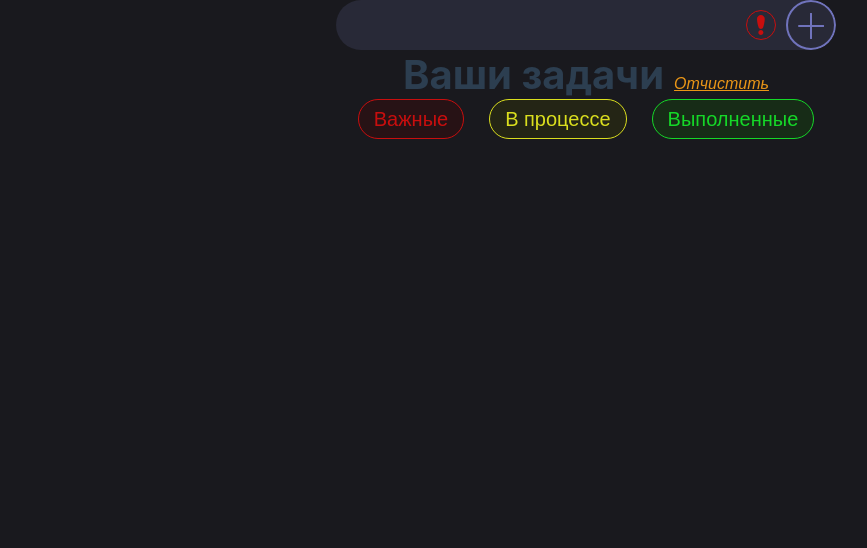
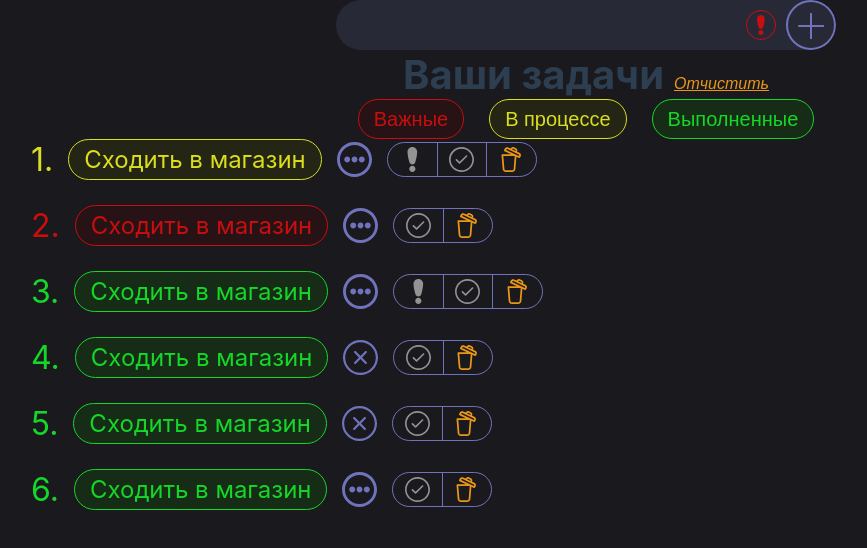
Before and after one commit to StMelik/vue-todo-app, a Vue app: page / in a window 1280 px wide. Shown: the top 548 px of the page, without its empty margins (54-921 px from the left). Built offline with nearby package versions, Linux system fonts and the light colour scheme.

Commit message:
feat: добавить список

```diff
--- a/src/App.vue
+++ b/src/App.vue
@@ -3,19 +3,22 @@
   <FormAdd/>
   <AppTitle/>
   <AppFilter/>
+  <AppList/>
 </template>
 
 <script>
 import FormAdd from './components/FormAdd/FormAdd.vue'
 import AppTitle from './components/AppTitle/AppTitle.vue'
 import AppFilter from './components/AppFilter/AppFilter.vue'
+import AppList from './components/AppList/AppList.vue'
 
 export default {
   name: 'App',
   components: {
     FormAdd,
     AppTitle,
-    AppFilter
+    AppFilter,
+    AppList
 }
 }
 </script>
@@ -37,7 +40,7 @@ body {
   font-family: Inter, sans-serif;
   -webkit-font-smoothing: antialiased;
   -moz-osx-font-smoothing: grayscale;
-  text-align: center;
+  // text-align: center;
   color: #2c3e50;
   margin-top: 60px;
   max-width: 1140px;
--- /dev/null
+++ b/src/components/AppList/AppList.scss
@@ -0,0 +1,127 @@
+@import '../../constants/colors.scss';
+@import '../../constants/templates.scss';
+
+.todo-list {
+
+    &__item {
+        display: flex;
+        column-gap: 15px;
+        font-size: 32px;
+        align-items: center;
+
+
+        &:not(:last-of-type) {
+            margin-bottom: 25px;
+        }
+
+        &.important {
+            color: $important;
+
+            & .todo-list__item-text {
+                border-color: $important;
+                background-color: $important-bg;
+            }
+        }
+
+        &.process {
+            color: $process;
+
+            & .todo-list__item-text {
+                border-color: $process;
+                background-color: $process-bg;
+            }
+        }
+
+        &.done {
+            color: $done;
+
+            & .todo-list__item-text {
+                border-color: $done;
+                background-color: $done-bg;
+            }
+        }
+    }
+
+    &__item-text {
+        display: inline-block;
+        font-size: 24px;
+        padding: 5px 15px;
+        border: 1px solid;
+        border-radius: 50px;
+    }
+
+    &__item-handle {
+        @extend %btn;
+        @extend %bgi;
+        width: 35px;
+        height: 35px;
+
+        &_more {
+            background-image: url(../../assets/images/icons/more-icon.svg);
+        }
+
+        &_close {
+            background-image: url(../../assets/images/icons/close-icon.svg);
+        }
+
+    }
+}
+
+.context-item {
+    position: relative;
+    display: flex;
+    border: 1px solid $border;
+    height: 35px;
+    border-radius: 35px;
+    width: 150px;
+    // overflow: hidden;
+
+    &::after,
+    &::before {
+        content: '';
+        position: absolute;
+        top: -1px;
+        left: 49px;
+        width: 1px;
+        height: 35px;
+        background-color: $border
+    }
+
+    &::after {
+        left: 98px;
+    }
+
+
+    &__button {
+        @extend %btn;
+        @extend %bgi;
+        width: 50px;
+        padding: 5px 0;
+        background-size: 25px 25px;
+
+        &_important {
+            background-image: url(../../assets/images/icons/important.svg);
+
+        }
+
+        &_done {
+            background-image: url(../../assets/images/icons/done-icon.svg);
+        }
+
+        &_delete {
+            background-image: url(../../assets/images/icons/delete-icon.svg);
+        }
+    }
+}
+
+.context-item_mini.context-item {
+    width: 100px;
+
+    &::after {
+        content: none;
+    }
+
+    .context-item__button_important {
+        display: none;
+    }
+}
--- /dev/null
+++ b/src/components/AppList/AppList.vue
@@ -0,0 +1,82 @@
+<template>
+<ol class="todo-list">
+  <li class="todo-list__item process">
+    <p class="todo-list__item-num">1. </p>
+    <p class="todo-list__item-text">Сходить в магазин</p>
+    <button class="todo-list__item-handle todo-list__item-handle_more"></button>
+    <div class="todo-list__item-context context-item">
+      <button class="context-item__button context-item__button_important"></button>
+      <button class="context-item__button context-item__button_done"></button>
+      <button class="context-item__button context-item__button_delete"></button>
+    </div>
+  </li>
+
+  <li class="todo-list__item important">
+    <p class="todo-list__item-num">2. </p>
+    <p class="todo-list__item-text">Сходить в магазин</p>
+    <button class="todo-list__item-handle todo-list__item-handle_more"></button>
+    <div class="todo-list__item-context context-item context-item_mini">
+      <button class="context-item__button context-item__button_important"></button>
+      <button class="context-item__button context-item__button_done"></button>
+      <button class="context-item__button context-item__button_delete"></button>
+    </div>
+  </li>
+
+  <li class="todo-list__item done">
+    <p class="todo-list__item-num">3. </p>
+    <p class="todo-list__item-text">Сходить в магазин</p>
+    <button class="todo-list__item-handle todo-list__item-handle_more"></button>
+    <div class="todo-list__item-context context-item">
+      <button class="context-item__button context-item__button_important"></button>
+      <button class="context-item__button context-item__button_done"></button>
+      <button class="context-item__button context-item__button_delete"></button>
+    </div>
+  </li>
+
+    <li class="todo-list__item done">
+    <p class="todo-list__item-num">4. </p>
+    <p class="todo-list__item-text">Сходить в магазин</p>
+    <button class="todo-list__item-handle todo-list__item-handle_close"></button>
+    <div class="todo-list__item-context context-item context-item_mini">
+      <button class="context-item__button context-item__button_important"></button>
+      <button class="context-item__button context-item__button_done"></button>
+      <button class="context-item__button context-item__button_delete"></button>
+    </div>
+  </li>
+
+    <li class="todo-list__item done">
+    <p class="todo-list__item-num">5. </p>
+    <p class="todo-list__item-text">Сходить в магазин</p>
+    <button class="todo-list__item-handle todo-list__item-handle_close"></button>
+    <div class="todo-list__item-context context-item context-item_mini">
+      <button class="context-item__button context-item__button_important"></button>
+      <button class="context-item__button context-item__button_done"></button>
+      <button class="context-item__button context-item__button_delete"></button>
+    </div>
+  </li>
+
+    <li class="todo-list__item done">
+    <p class="todo-list__item-num">6. </p>
+    <p class="todo-list__item-text">Сходить в магазин</p>
+    <button class="todo-list__item-handle todo-list__item-handle_more"></button>
+    <div class="todo-list__item-context context-item context-item_mini">
+      <button class="context-item__button context-item__button_important"></button>
+      <button class="context-item__button context-item__button_done"></button>
+      <button class="context-item__button context-item__button_delete"></button>
+    </div>
+  </li>
+
+
+</ol>
+
+</template>
+
+<script>
+export default {
+
+}
+</script>
+
+<style lang="scss" scoped>
+@import './AppList'
+</style>
```
